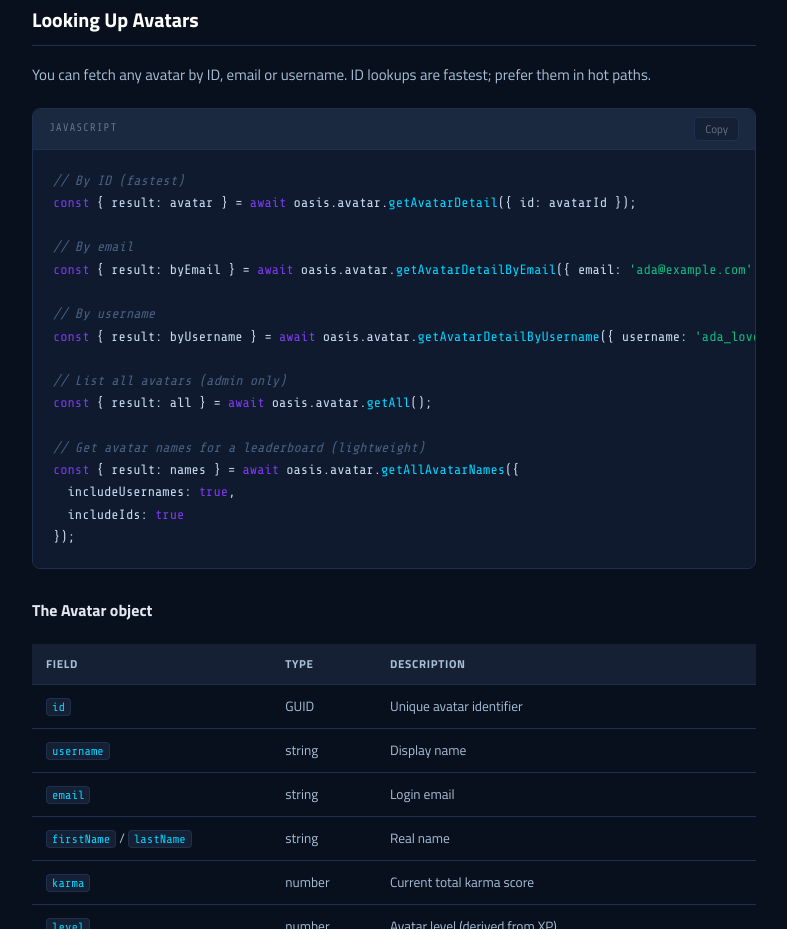
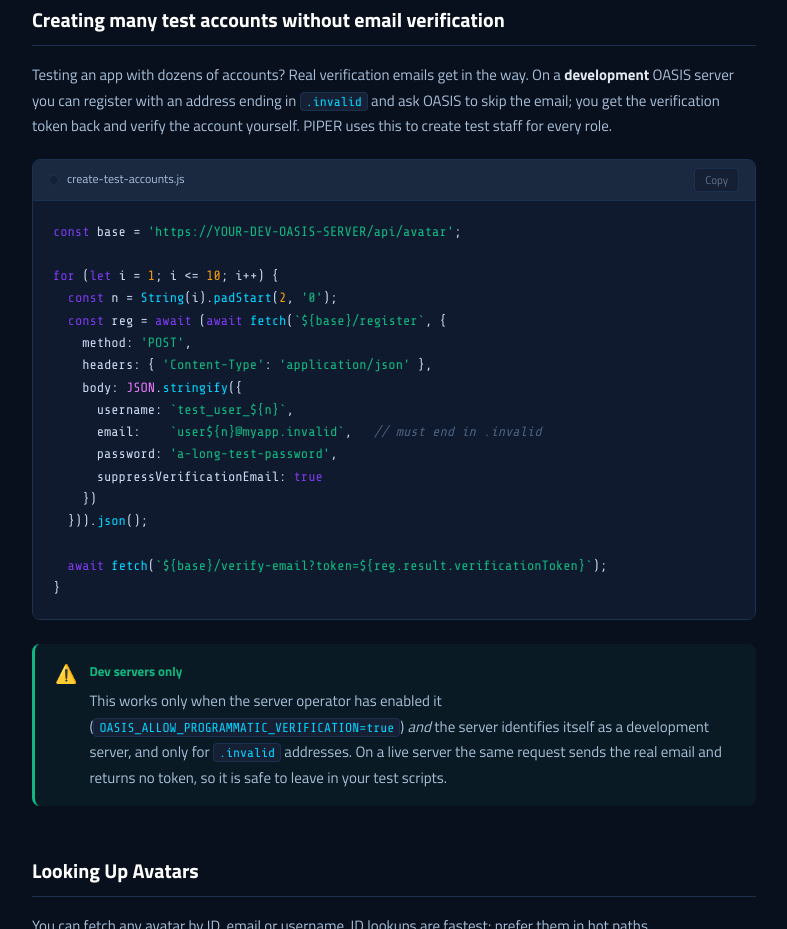
Before and after one commit to NextGenSoftwareUK/OASISLearnWebsite, a website: page tutorials/02-avatar-identity.html in a window 1280 px wide. Shown: the part 1871-2800 px from the top of the page, without its empty margins (284-1071 px from the left). Drawn offline with nearby package versions, Linux system fonts and the light colour scheme.

Commit message:
docs(learn): creating many test accounts without email verification (dev only)

```diff
--- a/tutorials/02-avatar-identity.html
+++ b/tutorials/02-avatar-identity.html
@@ -102,6 +102,38 @@ console.<span class="fn">log</span>(result.session.avatarId);   <span class="cmt
           <tr><td><code>God</code></td><td>Platform administrator. Do not create programmatically.</td></tr>
         </tbody>
       </table>
+    </div>
+
+    <h2 id="test-accounts">Creating many test accounts without email verification</h2>
+    <p>Testing an app with dozens of accounts? Real verification emails get in the way. On a <strong>development</strong> OASIS server you can register with an address ending in <code>.invalid</code> and ask OASIS to skip the email; you get the verification token back and verify the account yourself. PIPER uses this to create test staff for every role.</p>
+
+    <div class="code-block">
+      <div class="code-block-header"><span class="code-filename">create-test-accounts.js</span><button class="copy-btn">Copy</button></div>
+      <pre><span class="kw">const</span> base = <span class="str">'https://YOUR-DEV-OASIS-SERVER/api/avatar'</span>;
+
+<span class="kw">for</span> (<span class="kw">let</span> i = <span class="num">1</span>; i &lt;= <span class="num">10</span>; i++) {
+  <span class="kw">const</span> n = <span class="fn">String</span>(i).<span class="fn">padStart</span>(<span class="num">2</span>, <span class="str">'0'</span>);
+  <span class="kw">const</span> reg = <span class="kw">await</span> (<span class="kw">await</span> <span class="fn">fetch</span>(<span class="str">`${base}/register`</span>, {
+    method: <span class="str">'POST'</span>,
+    headers: { <span class="str">'Content-Type'</span>: <span class="str">'application/json'</span> },
+    body: <span class="cls">JSON</span>.<span class="fn">stringify</span>({
+      username: <span class="str">`test_user_${n}`</span>,
+      email:    <span class="str">`user${n}@myapp.invalid`</span>,   <span class="cmt">// must end in .invalid</span>
+      password: <span class="str">'a-long-test-password'</span>,
+      suppressVerificationEmail: <span class="kw">true</span>
+    })
+  })).<span class="fn">json</span>();
+
+  <span class="kw">await</span> <span class="fn">fetch</span>(<span class="str">`${base}/verify-email?token=${reg.result.verificationToken}`</span>);
+}</pre>
+    </div>
+
+    <div class="callout callout-tip">
+      <div class="callout-icon">&#9888;&#65039;</div>
+      <div class="callout-body">
+        <div class="callout-title">Dev servers only</div>
+        <p>This works only when the server operator has enabled it (<code>OASIS_ALLOW_PROGRAMMATIC_VERIFICATION=true</code>) <em>and</em> the server identifies itself as a development server, and only for <code>.invalid</code> addresses. On a live server the same request sends the real email and returns no token, so it is safe to leave in your test scripts.</p>
+      </div>
     </div>
 
     <h2 id="lookup">Looking Up Avatars</h2>
@@ -282,6 +314,7 @@ console.<span class="fn">log</span>(<span class="str">'New level:'</span>,   res
     <nav class="rail-nav">
       <a href="#concepts">How SSO Works</a>
       <a href="#register">Registering</a>
+      <a href="#test-accounts">Test accounts</a>
       <a href="#lookup">Looking Up Avatars</a>
       <a href="#update">Updating</a>
       <a href="#inventory">Inventory</a>
```
